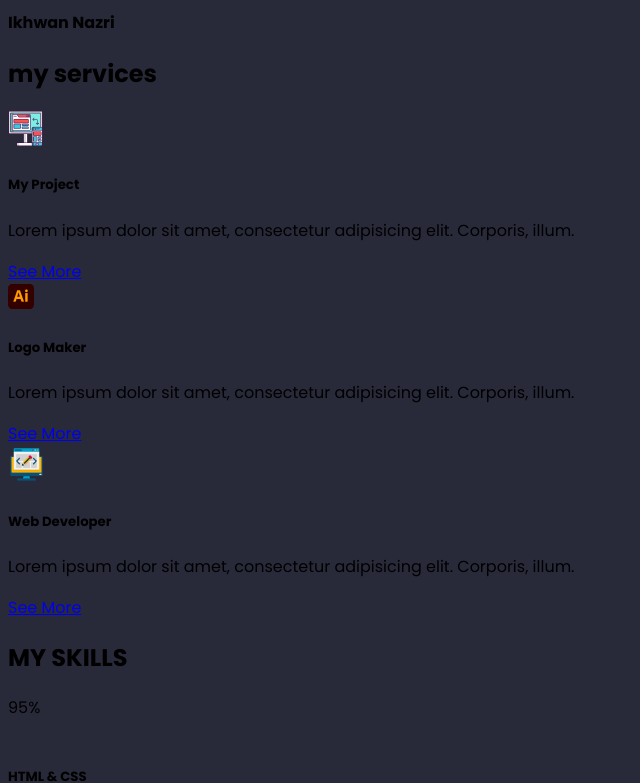
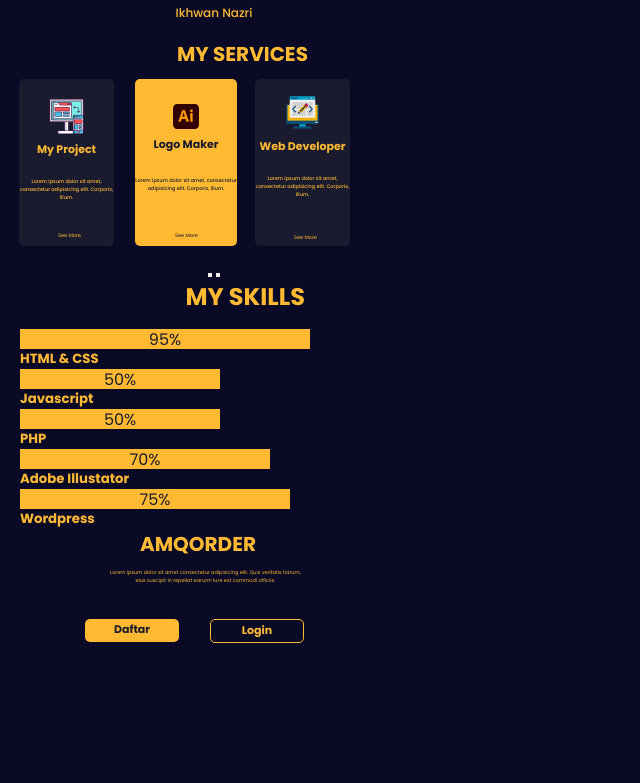
Before and after one commit to IkhwanNazri/ikhwanfarihan.github.io, a plain HTML site: page index.html in a window 1280 px wide. Shown: the part 131-914 px from the top of the page, without its empty margins (0-640 px from the left). After the commit the page ends 800 px from the top, so only its background shows below. Drawn offline with Linux system fonts and the light colour scheme.

Commit message:
kelapan commit

```diff
--- a/style.css
+++ b/style.css
@@ -1,196 +1,432 @@
-@import url("https://fonts.googleapis.com/css2?family=Oswald:wght@700&family=Poppins:wght@400;500;700&display=swap");
+@import url("https://fonts.googleapis.com/css2?family=Poppins:wght@400;500;600;700;800&display=swap");
 * {
-  font-family: "Oswald", sans-serif;
+  margin: 0;
+  padding: 0;
+  box-sizing: border-box;
   font-family: "Poppins", sans-serif;
 }
 body {
-  background-color: #282a3a;
+  background-color: #0a0a26;
+  color: #ffba31;
+  position: relative;
+  display: flex;
+  text-align: center;
   justify-content: center;
-  align-items: center;
+
+  max-width: 428px;
+  height: 100vh;
 }
-.beli button {
-  background: #ff6e31;
-  box-shadow: 7px 6px 7px rgba(0, 0, 0, 0.25);
-  border-radius: 30px;
+h1 {
+  font-size: 40px;
+  font-weight: 800;
+  text-transform: uppercase;
+  padding-top: 50px;
   position: absolute;
-  width: 120px;
-  height: 24px;
-  left: 130px;
-  top: 300px;
-  border-style: none;
+}
+
+h3 {
+  font-size: 16px;
+  font-weight: 500;
+
+  position: absolute;
+  text-transform: uppercase;
+  top: 70px;
+  padding-top: 40px;
+}
+h4 {
+  font-size: 12px;
+  font-weight: 500;
+  top: 110px;
+  padding-top: 25px;
+  position: absolute;
+}
+.myservices h2 {
+  position: absolute;
+  padding-top: 70px;
+  top: 100px;
+  font-size: 20px;
+  font-weight: 700;
+  text-transform: uppercase;
+
+  right: 120px;
+}
+.nama {
   text-align: center;
   justify-content: center;
   align-items: center;
+  display: flex;
 }
-.beli button a {
-  font-size: 12px;
-  color: white;
-  text-decoration: none;
-  text-transform: uppercase;
-  font-family: "Oswald", sans-serif;
+.card {
+  position: absolute;
+  width: 95px;
+  height: 167px;
+  background: #1a1b2f;
+  border-radius: 5px;
+  left: 19px;
+  top: 210px;
+}
+.card img {
+  padding-top: 20px;
+}
+.card h5 {
+  font-size: 11px;
   font-weight: 700;
-  letter-spacing: 1px;
-  bottom: 100px;
-  z-index: 99;
+  color: #ffba31;
 }
+.card2 {
+  position: absolute;
+  width: 102px;
+  height: 167px;
+  left: 135px;
+  top: 210px;
 
-.card .hntr {
-  width: 88px;
-  height: 104px;
-  background: #e14d2a;
-  border-radius: 11px;
-  /* position: absolute; */
-  /* top: -20px;
-  left: 40px; */
-  box-shadow: 3px 4px 4px rgba(0, 0, 0, 0.25);
-  /* position: absolute; */
+  background: #ffba31;
+  border-radius: 5px;
+}
+.card2 img {
+  padding-top: 25px;
+}
+.card2 h5 {
+  color: #1a1b2f;
+  font-size: 11px;
+  font-weight: 700;
+}
+.card3 {
+  position: absolute;
+  width: 95px;
+  height: 167px;
+  left: 255px;
+  top: 210px;
 
+  background: #1a1b2f;
+  border-radius: 5px;
+}
+.card3 img {
+  padding-top: 15px;
+}
+.card3 h5 {
+  font-size: 11px;
+  font-weight: 700;
+  color: #ffba31;
+}
+.card3 p {
+  font-size: 5px;
+  padding-top: 20px;
+  color: #ffba31;
+  font-weight: 500;
   align-items: center;
   text-align: center;
 }
-.card2 .hntr {
-  width: 88px;
-  height: 104px;
-  background: #e14d2a;
-  border-radius: 11px;
-  position: absolute;
-  top: 325px;
-  left: 150px;
+.card p {
+  font-size: 5px;
   padding-top: 20px;
-  color: white;
-  box-shadow: 3px 4px 4px rgba(0, 0, 0, 0.25);
-  text-align: center;
-}
-
-.card3 .hntr {
-  width: 88px;
-  height: 104px;
-  background: #e14d2a;
-  border-radius: 11px;
-  /* position: absolute; */
-  /* top: 325px;
-  padding-top: 20px; */
-  box-shadow: 3px 4px 4px rgba(0, 0, 0, 0.25);
-  text-align: center;
-  color: white;
-}
-
-.card .hntr img {
-  padding-top: 20px;
-  width: 60%;
-  margin-bottom: 15px;
-}
-.card2 .hntr img {
-  padding-top: 0px;
-  width: 60%;
-}
-.card3 .hntr img {
-  width: 90%;
-  margin-left: 10px;
-  margin-bottom: 15px;
-}
-.card .hntr h4 {
-  font-size: 8px;
-  color: white;
-  text-transform: uppercase;
-  font-weight: 700;
-}
-.card2 .hntr h4 {
-  font-size: 8px;
-  color: white;
-  text-transform: uppercase;
-  font-weight: 700;
-  padding-top: 15px;
-  padding-left: 1px;
-}
-.card3 .hntr h4 {
-  font-size: 8px;
-  color: white;
-  text-transform: uppercase;
-  font-weight: 700;
-  /* padding-bottom: 105px; */
-  position: absolute;
-  padding-left: 29px;
-}
-.product h3 {
-  color: white;
-  font-size: 32px;
-  font-weight: 700;
-}
-.product .king {
-  position: absolute;
-  z-index: -99;
-  justify-content: center;
-  opacity: 20%;
-  margin-top: 220px;
-  width: 100%;
-  /* height: 121px; */
-  right: 20px;
-}
-.product p {
-  color: white;
-  font-weight: 700;
-  font-size: 12px;
-}
-.product {
-  text-align: center;
-}
-.product .harga {
-  position: absolute;
-  right: 15px;
-  margin-top: -20px;
-}
-.isi {
-  background-color: #ff6e31;
-  border-radius: 23px;
-  width: 250px;
-  height: 269px;
+  color: #ffba31;
+  font-weight: 500;
   align-items: center;
   text-align: center;
 }
-.isi h2 {
-  color: white;
-  text-transform: uppercase;
-  font-family: "Poppins", sans-serif;
+.card2 p {
+  font-size: 5px;
+  padding-top: 24px;
+  color: #1a1b2f;
+  font-weight: 500;
+  align-items: center;
+  text-align: center;
+}
+.card a {
+  font-size: 5px;
+  color: #ffba31;
+  padding-top: 30px;
+  left: 39px;
+  position: absolute;
+  text-decoration: none;
+}
+.card2 a {
+  font-size: 5px;
+  color: #1a1b2f;
+  padding-top: 39px;
+  left: 40px;
+  position: absolute;
+  text-decoration: none;
+}
+.card3 a {
+  font-size: 5px;
+  color: #ffba31;
+  padding-top: 35px;
+  left: 39px;
+  position: absolute;
+  text-decoration: none;
+}
+.progress h2 {
+  position: absolute;
+  top: 350px;
+  padding-top: 60px;
+  right: 123px;
+}
+.progressbar {
+  background-color: #ffba31;
+  width: 290px;
+  top: 460px;
+  left: 20px;
+  position: absolute;
+  height: 20px;
+  color: #1a1b2f;
+  justify-content: center;
+  text-align: center;
+  align-items: center;
+  display: flex;
+}
+.progressbar h5 {
+  color: #ffba31;
+  top: 20px;
+  left: 0px;
+  position: absolute;
+}
+.progressbar2 {
+  background-color: #ffba31;
+  width: 200px;
+  top: 500px;
+  left: 20px;
+  position: absolute;
+  height: 20px;
+  color: #1a1b2f;
+  justify-content: center;
+  text-align: center;
+  align-items: center;
+  display: flex;
+}
+.progressbar2 h5 {
+  color: #ffba31;
+  top: 20px;
+  left: 0px;
+  position: absolute;
+}
+.progressbar3 {
+  background-color: #ffba31;
+  width: 200px;
+  top: 540px;
+  left: 20px;
+  position: absolute;
+  height: 20px;
+  color: #1a1b2f;
+  justify-content: center;
+  text-align: center;
+  align-items: center;
+  display: flex;
+}
+.progressbar3 h5 {
+  color: #ffba31;
+  top: 20px;
+  left: 0px;
+  position: absolute;
+}
+.progressbar4 {
+  background-color: #ffba31;
+  width: 250px;
+  top: 580px;
+  left: 20px;
+  position: absolute;
+  height: 20px;
+  color: #1a1b2f;
+  justify-content: center;
+  text-align: center;
+  align-items: center;
+  display: flex;
+}
+.progressbar4 h5 {
+  color: #ffba31;
+  top: 20px;
+  left: 0px;
+  position: absolute;
+}
+.progressbar5 {
+  background-color: #ffba31;
+  width: 270px;
+  top: 620px;
+  left: 20px;
+  position: absolute;
+  height: 20px;
+  color: #1a1b2f;
+  justify-content: center;
+  text-align: center;
+  align-items: center;
+  display: flex;
+}
+.progressbar5 h5 {
+  color: #ffba31;
+  top: 20px;
+  left: 0px;
+  position: absolute;
+}
+
+/* .box {
+  position: absolute;
+  width: 50px;
+  height: 300px;
+  display: flex;
+  justify-content: center;
+  align-items: center;
+  flex-direction: column;
+  top: 390px;
+  left: 30px;
+}
+.box .percent {
+  position: absolute;
+  width: 50px;
+  height: 50px;
+}
+.box .percent svg circle {
+  width: 50px;
+  height: 50px;
+  fill: none;
+  stroke-width: 10;
+  stroke: #000;
+  transform: translate(5px, 5px);
+  stroke-dasharray: 440;
+  stroke-dashoffset: 440;
+  stroke-linecap: round;
+}
+.box .percent svg circle:nth-child(1) {
+  stroke-dashoffset: 0;
+  stroke: #f3f3f3;
+}
+.box .percent svg circle:nth-child(2) {
+  stroke-dashoffset: calc(440 - (400 * 45) / 100);
+  stroke: #ffba31;
+}
+.box .percent .number {
+  position: absolute;
+  bottom: 15px;
+  right: 20px;
+
+  width: 100%;
+  height: 100%;
+  display: flex;
+  justify-content: center;
+  align-items: center;
+  color: #ffba31;
+  text-align: center;
+}
+.box .percent .number h2 {
+  font-size: 20px;
+}
+.box .percent .number h2 span {
+  font-size: 10px;
+}
+.box .text {
+  padding: 80px 30px 0px 0px;
+
+  color: #ffba31;
   font-weight: 700;
-  margin-left: 15px;
-  padding-top: 7px;
   letter-spacing: 1px;
 }
-.isi input {
-  width: 95%;
-  margin-left: 25px;
-  height: 20px;
+.box2 {
+  position: absolute;
+  width: 50px;
+  height: 300px;
+  display: flex;
+  justify-content: center;
+  align-items: center;
+  flex-direction: column;
+  top: 390px;
+  left: 150px;
 }
-form .container {
-  color: white;
+.box2 .percent {
+  position: absolute;
+  width: 50px;
+  height: 50px;
 }
-/* form .container button {
+.box2 .percent svg circle {
+  width: 50px;
+  height: 50px;
+  fill: none;
+  stroke-width: 10;
+  stroke: #000;
+  transform: translate(5px, 5px);
+  stroke-dasharray: 440;
+  stroke-dashoffset: 440;
+  stroke-linecap: round;
+}
+.box2 .percent svg circle:nth-child(1) {
+  stroke-dashoffset: 0;
+  stroke: #f3f3f3;
+}
+.box2 .percent svg circle:nth-child(2) {
+  stroke-dashoffset: calc(440 - (400 * 50) / 100);
+  stroke: #ffba31;
+}
+.box2 .percent .number {
   position: absolute;
-  margin-left: 120px;
-  width: 120px;
-  padding-top: 10px;
-  color: white;
+  bottom: 15px;
+  right: 20px;
+
+  width: 100%;
+  height: 100%;
+  display: flex;
+  justify-content: center;
+  align-items: center;
+  color: #ffba31;
+  text-align: center;
 }
-form .container button a {
-  color: wheat;
+.box2 .percent .number h2 {
+  font-size: 20px;
+}
+.box2 .percent .number h2 span {
+  font-size: 10px;
+}
+.box2 .text {
+  padding: 80px 30px 0px 0px;
+
+  color: #ffba31;
+  font-weight: 700;
+  letter-spacing: 1px;
+} */
+
+.tajuk h2 {
+  font-size: 20px;
+  font-weight: 700;
+  left: 140px;
+
+  top: 660px;
+  position: absolute;
+}
+.tajuk p {
+  font-size: 5px;
+
+  font-weight: 400;
+  position: absolute;
+  top: 700px;
+  left: 110px;
+}
+.tajuk .daftar a {
+  position: absolute;
+  width: 94px;
+  height: 23px;
+  left: 85px;
+  top: 750px;
+
+  background: #ffba31;
+  border-radius: 5px;
+  color: #1a1b2f;
+  font-size: 11px;
+  font-weight: 700;
   text-decoration: none;
-  font-family: "Poppins", sans-serif;
-  font-weight: 400;
-  font-size: 20px;
-  text-transform: uppercase;
-} */
-.btnSubmit {
-  width: 120px;
-  border-radius: 1rem;
-  padding: 1.5%;
-  color: #fff;
+  text-align: center;
+  padding: 2px;
+}
+.tajuk .login a {
+  color: #ffba31;
+  font-size: 11px;
+  font-weight: 700;
+  position: absolute;
+  width: 94px;
+  height: 23px;
+  left: 210px;
+  top: 750px;
 
-  border: none;
-  cursor: pointer;
-  /* margin-right: 6%; */
-  color: rgb(246, 246, 252);
-  margin-top: 16%;
-  position: absolute;
-  left: 80px;
+  border: 1px solid #ffba31;
+  border-radius: 5px;
+  text-decoration: none;
+  padding: 2px;
+  padding-bottom: 20px;
 }
```
